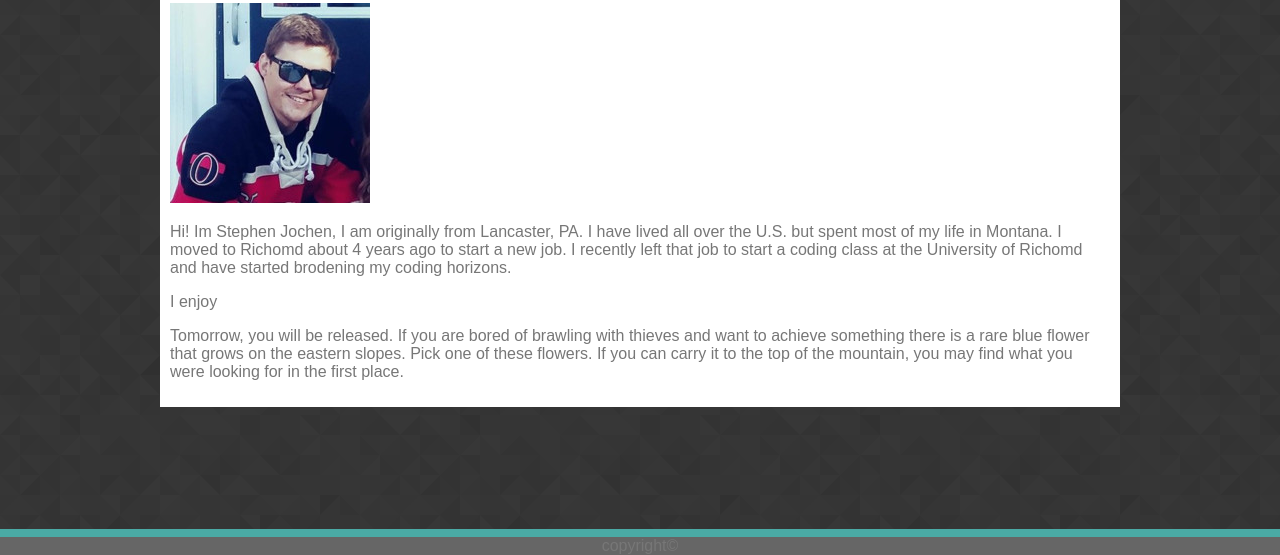
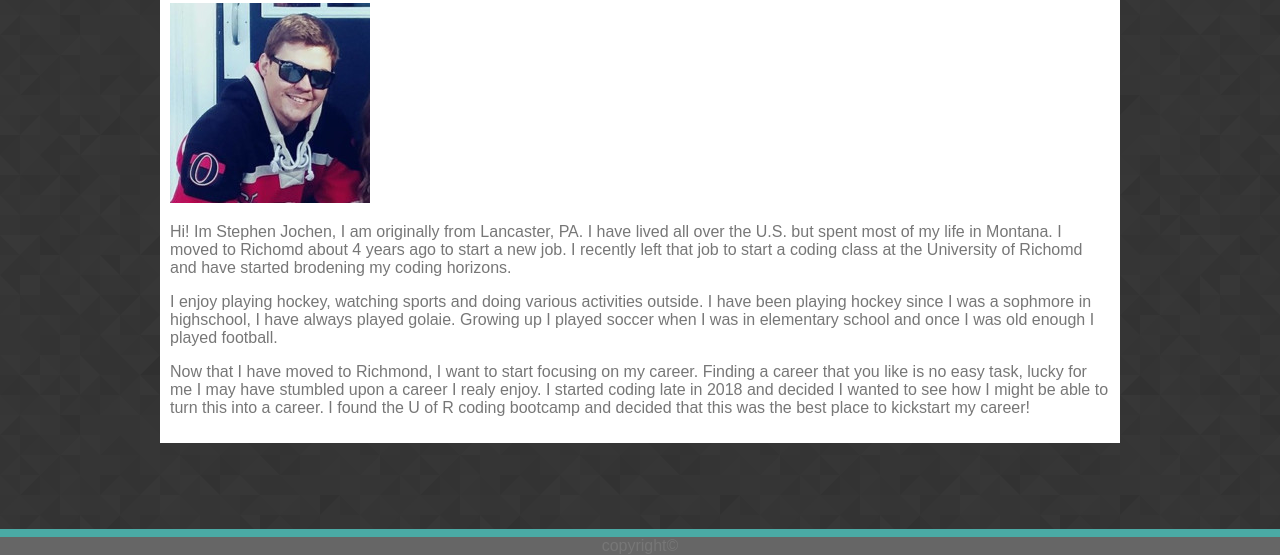
Before and after one commit to sjochen/Basic-Portfolio, a plain HTML site: page index.html in a window 1280 px wide. Shown: the part 245-800 px from the top of the page. Drawn offline with Linux system fonts and the light colour scheme.

Commit message:
finished typing the about me paragraphs

```diff
--- a/index.html
+++ b/index.html
@@ -42,13 +42,11 @@
         </p>
 
         <p>
-            I enjoy
+            I enjoy playing hockey, watching sports and doing various activities outside. I have been playing hockey since I was a sophmore in highschool, I have always played golaie. Growing up I played soccer when I was in elementary school and once I was old enough I played football.
         </p>
 
         <p>
-            Tomorrow, you will be released. If you are bored of brawling with thieves and want to achieve something
-            there is a rare blue flower that grows on the eastern slopes. Pick one of these flowers. If you can carry it
-            to the top of the mountain, you may find what you were looking for in the first place.
+            Now that I have moved to Richmond, I want to start focusing on my career. Finding a career that you like is no easy task, lucky for me I may have stumbled upon a career I realy enjoy. I started coding late in 2018 and decided I wanted to see how I might be able to turn this into a career. I found the U of R coding bootcamp and decided that this was the best place to kickstart my career!
         </p>
     </div>
 </body>
```
